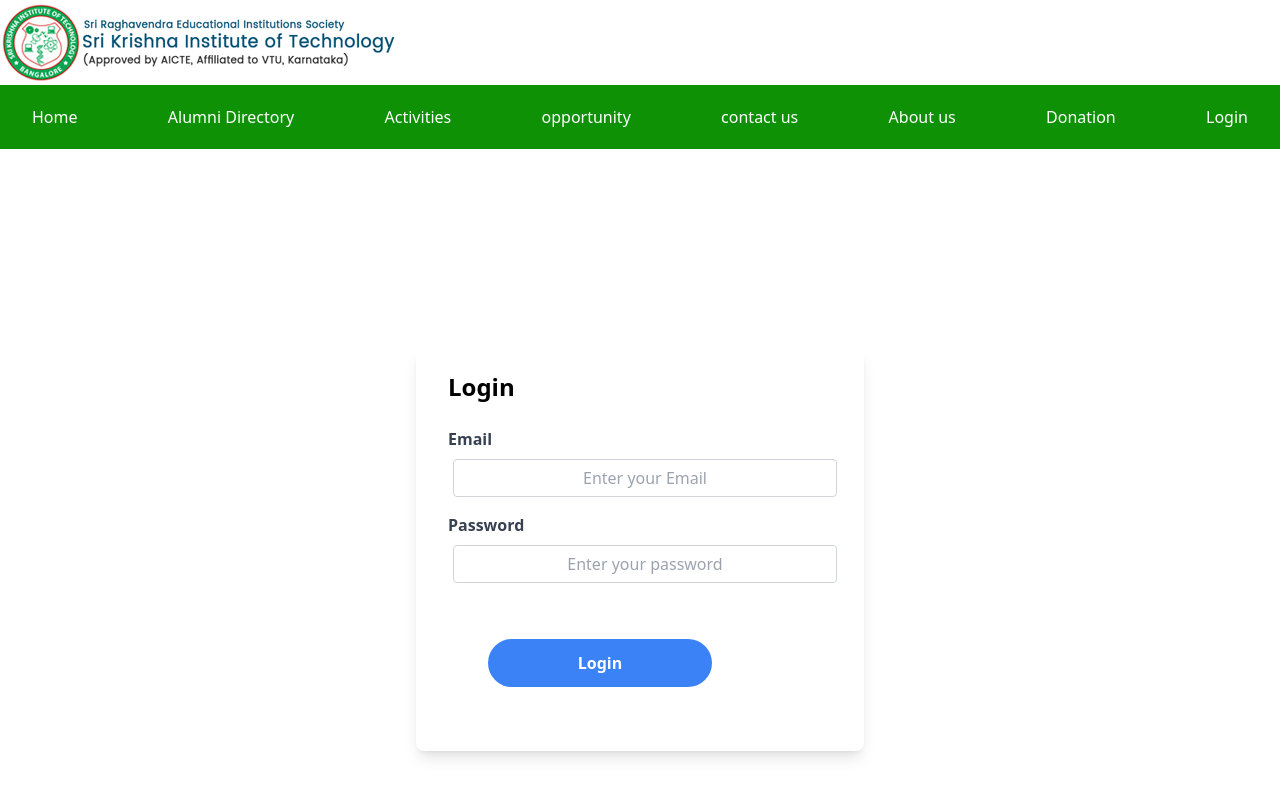
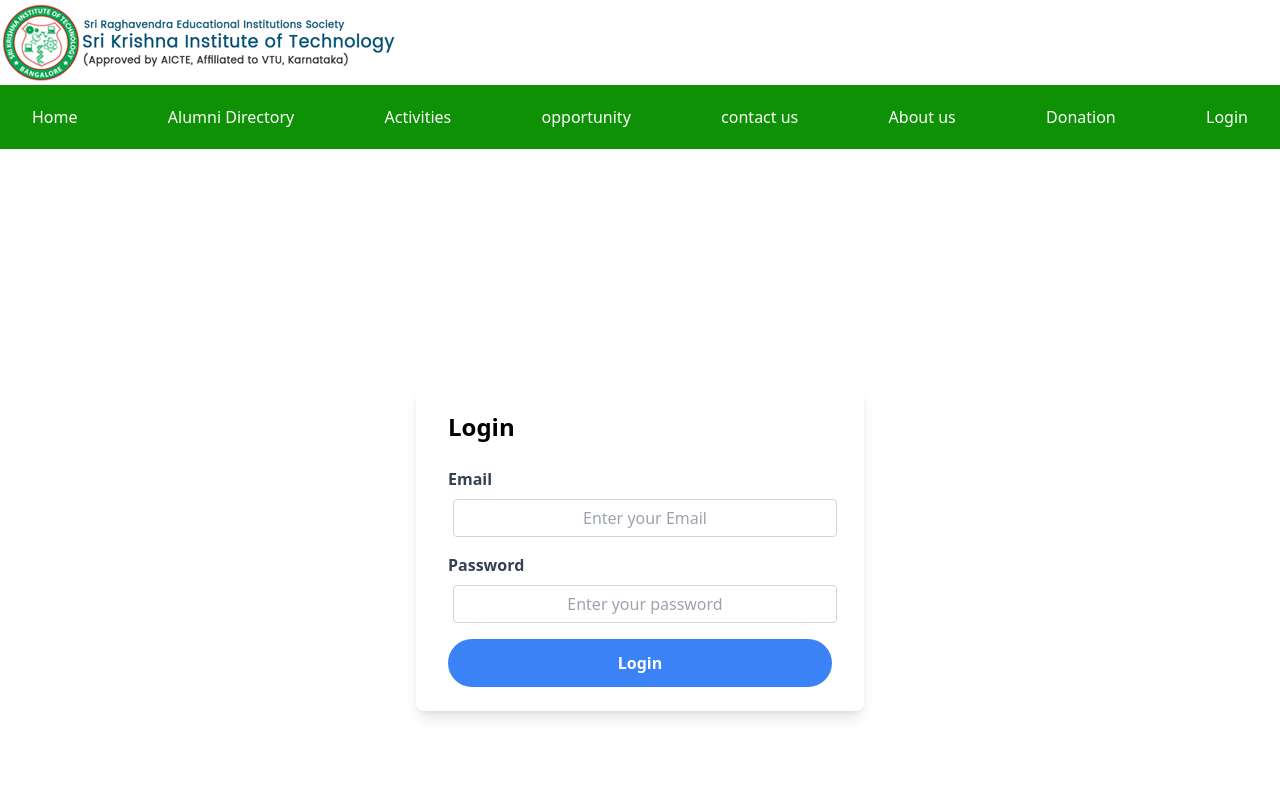
Before and after one commit to bardank/alumni-connect, a Next.js app: page /login in a window 1280 px wide. Shown: the top 800 px of the page. Built offline with nearby package versions, Linux system fonts and the light colour scheme; what apollo-upload-client would draw is missing.

Commit message:
login upated

```diff
--- a/package.json
+++ b/package.json
@@ -20,6 +20,7 @@
     "react": "18.2.0",
     "react-dom": "18.2.0",
     "tailwindcss": "3.3.1",
+    "uuidv4": "^6.2.13",
     "zustand": "^4.3.8"
   },
   "devDependencies": {
--- a/src/components/UI/Button.jsx
+++ b/src/components/UI/Button.jsx
@@ -1,9 +1,9 @@
 import React from "react";
 
-const Button = ({ type, label }) => {
+const Button = ({ type, label, className }) => {
   return (
     <div>
-      <button className="bg-blue-500  hover:bg-blue-700 text-white font-bold py-2 px-4 w-56 h-12 m-10 rounded-3xl">
+      <button className={`bg-blue-500  hover:bg-blue-700 text-white font-bold py-2 px-4 w-full h-12  rounded-3xl ${className}`}>
         <a href="registeration" target="_blank">
           {label}
         </a>
--- a/src/graphql/client.jsx
+++ b/src/graphql/client.jsx
@@ -29,7 +29,7 @@ const authLink = setContext((_, {
 
 
 const httpLink = createUploadLink({
-    uri: "https://localhost:5000/graphql",
+    uri: "http://localhost:5000/graphql",
 })
 
 export const client = new ApolloClient({
--- a/src/graphql/mutation/LOGIN.jsx
+++ b/src/graphql/mutation/LOGIN.jsx
@@ -9,7 +9,6 @@ const LOGIN_USER = gql`
             user {
                 _id
                 accessToken
-                createdAt
                 email
                 fullName
                 phone
@@ -18,7 +17,6 @@ const LOGIN_USER = gql`
             }
         }
     }
-
 `;
 
 export default LOGIN_USER;
--- a/src/pages/_app.js
+++ b/src/pages/_app.js
@@ -9,11 +9,9 @@ export default function App({ Component, pageProps }) {
   const { notifications, setNotification } = useNotification((state) => state);
 
   return (
-    <Fragment>
-      <ApolloProvider client={client}>
-        <PopUpNotification notifications={notifications} />
-        <Component {...pageProps} />
-      </ApolloProvider>
-    </Fragment>
+    <ApolloProvider client={client}>
+      <PopUpNotification notifications={notifications} />
+      <Component {...pageProps} />
+    </ApolloProvider>
   );
 }
--- a/src/pages/contactus.jsx
+++ b/src/pages/contactus.jsx
@@ -79,7 +79,7 @@ export default function contactus() {
           src="https://www.google.com/maps/embed?pb=!1m18!1m12!1m3!1d15392.918291273707!2d77.5020918381955!3d13.086273315778925!2m3!1f0!2f0!3f0!3m2!1i1024!2i768!4f13.1!3m3!1m2!1s0x3bae23fc40000001%3A0x16faf65b66b0a492!2sSri%20Krishna%20Institute%20Of%20Technology(SKIT)%2C%20Bangalore!5e0!3m2!1sen!2sin!4v1684594110729!5m2!1sen!2sin"
           width="500"
           height="300"
-          allowfullscreen=""
+          allowFullScreen=""
           loading="lazy"
           referrerpolicy="no-referrer-when-downgrade"
         ></iframe>
--- a/src/pages/login.jsx
+++ b/src/pages/login.jsx
@@ -7,6 +7,8 @@ import { useMutation } from "@apollo/client";
 import LOGIN from "../graphql/mutation/LOGIN";
 import { useAuth } from "../customHooks/useAuth";
 import { useNotification } from "../customHooks/useNotification";
+import { uuid } from "uuidv4";
+
 const Login = () => {
   const [inputVariables, setInputVariables] = useState({
     email: "",
@@ -33,13 +35,17 @@ const Login = () => {
         setNotification(uuid(), data.login.message, "Error", 3000);
       }
     },
+    onError: (error) => {
+      console.log(error);
+      // setNotification(uuid(), error.message, "Error", 3000);
+    }
   });
 
   const handleLogin = (e) => {
     e.preventDefault();
     login({
       variables: {
-        email: inputVariables.userName,
+        email: inputVariables.email,
         password: inputVariables.password,
       },
     });
@@ -71,7 +77,7 @@ const Login = () => {
               value={inputVariables.password}
               onChange={handleInputChange}
             />
-            <Button type="submit" label={"Login"} />
+            <Button type="submit" label={loading ? "Loading..." : "Login"} />
           </form>
         </div>
       </div>
```
Also changed, not shown: 1 other file (tests, documents, lock files or other folders).
